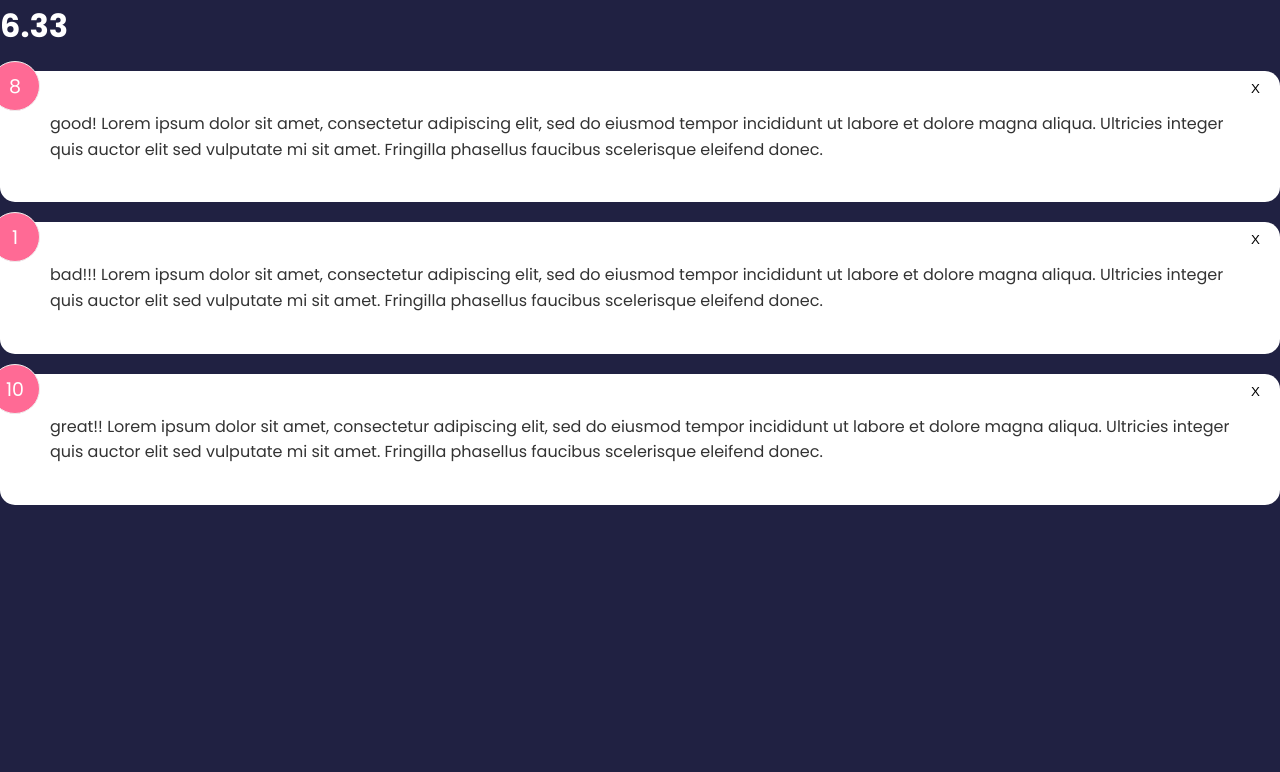
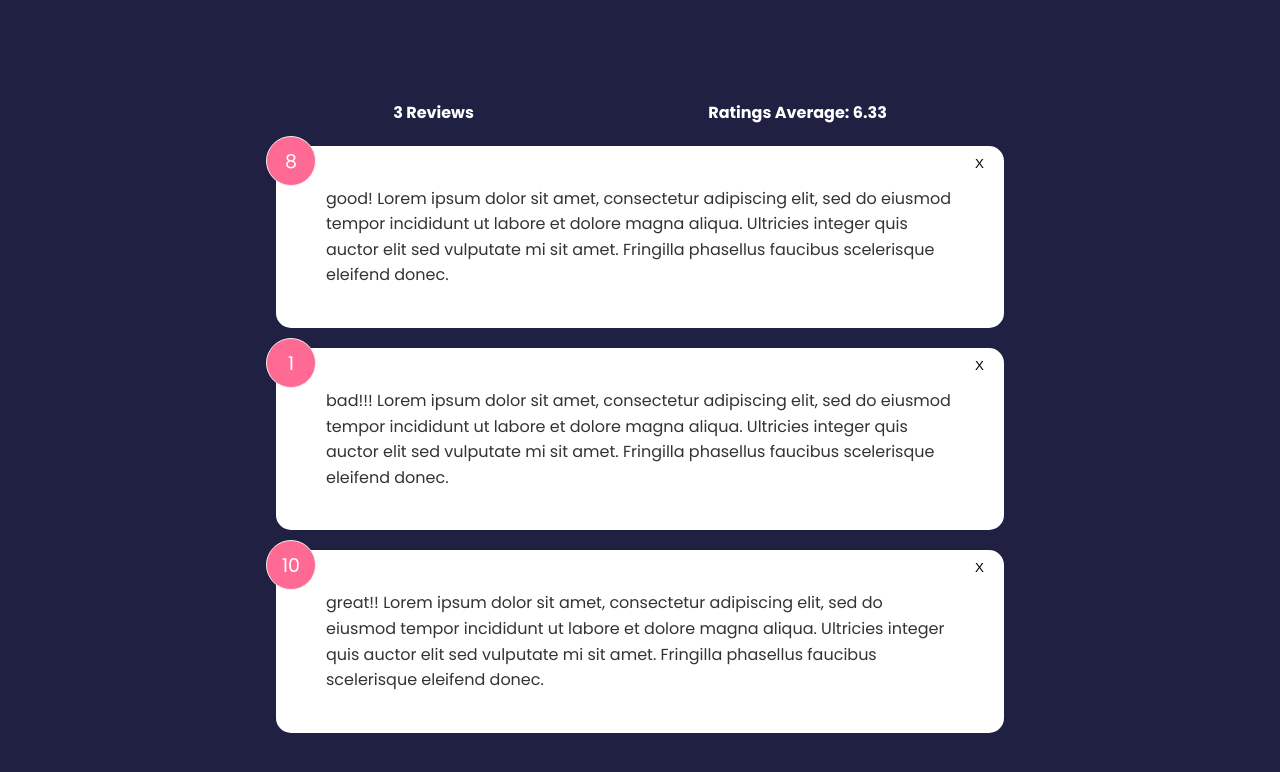
Before and after one commit to barrystone/feedback-app, a Svelte app: page / in a window 1280 px wide. Shown: the top 772 px of the page. Built offline with nearby package versions, Linux system fonts and the light colour scheme.

Commit message:
[feat] add feedback stats

```diff
--- a/src/App.svelte
+++ b/src/App.svelte
@@ -1,5 +1,6 @@
 <script>
   import FeedBackList from './components/FeedbackList.svelte';
+  import FeedbackStats from './components/FeedbackStats.svelte';
 
   let feedbacks = [
     {
@@ -30,8 +31,8 @@
   };
 </script>
 
-<main>
-  <h1>{ratingAverage}</h1>
+<main class="container">
+  <FeedbackStats {count} {ratingAverage} />
   <FeedBackList {feedbacks} on:delete-feedback={deleteFeedback} />
 </main>
 
--- /dev/null
+++ b/src/components/FeedbackStats.svelte
@@ -0,0 +1,17 @@
+<script>
+  export let count;
+  export let ratingAverage;
+</script>
+
+<div class="feedback-stats">
+  <h4>{count} Reviews</h4>
+  <h4>Ratings Average: {ratingAverage}</h4>
+</div>
+
+<style>
+  .feedback-stats {
+    display: flex;
+    justify-content: space-around;
+    align-items: center;
+  }
+</style>
```
